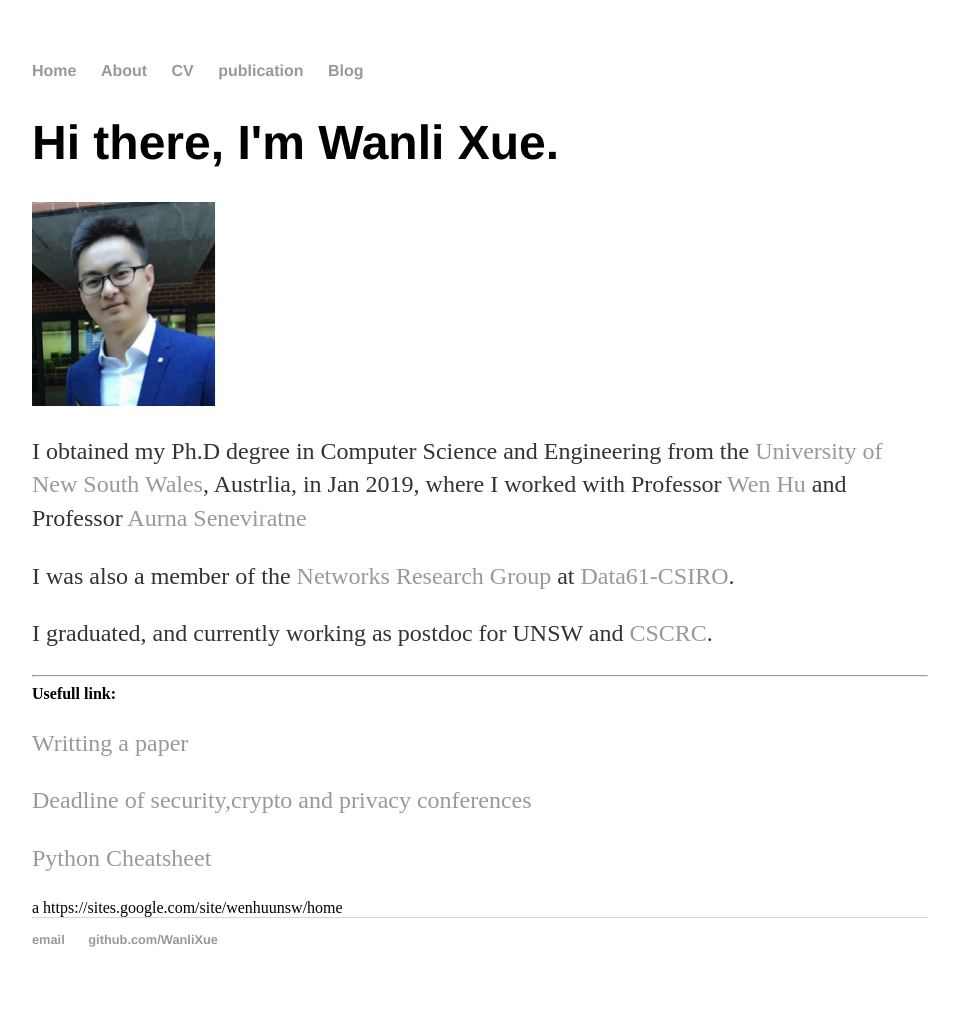
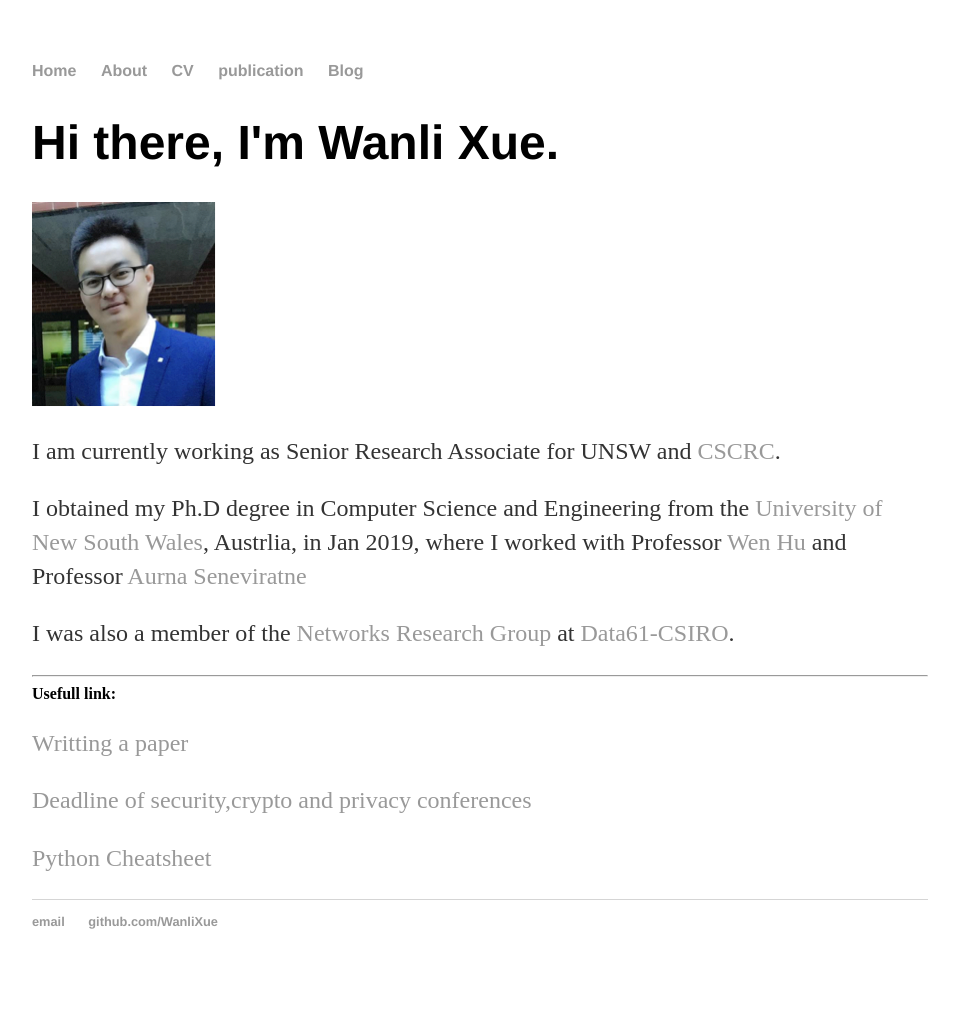
Before and after one commit to WanliXue/WanliXue.github.io, a Jekyll site: the page built from index.html, in a window 1280 px wide. Shown: the whole page, without its empty margins (160-1119 px from the left). Built offline with Jekyll 4.4.1, drawn with Linux system fonts in a browser that asks for light colours.

Commit message:
Update index.html

```diff
--- a/index.html
+++ b/index.html
@@ -6,9 +6,10 @@ title: Wanli Xue's home page
 		<div class="blurb">
 			<h1>Hi there, I'm Wanli Xue.</h1>
 			<img src="images/wanli.png" >
+			<p>I am currently working as Senior Research Associate for UNSW and <a href="https://www.cybersecuritycrc.org.au/">CSCRC</a>.</p>
 			<p>I obtained my Ph.D degree in Computer Science and Engineering from the <a href="https://www.unsw.edu.au/">University of New South Wales</a>, Austrlia, in Jan 2019, where I worked with Professor <a href="https://sites.google.com/site/wenhuunsw/home">Wen Hu</a> and Professor <a href="https://research.unsw.edu.au/people/professor-aruna-prasad-seneviratne">Aurna Seneviratne</a></p>
 			<p>I was also a member of the <a href="https://research.csiro.au/isp/">Networks Research Group</a> at <a href="https://data61.csiro.au/">Data61-CSIRO</a>.</p>
-			<p>I graduated, and currently working as postdoc for UNSW and <a href="https://www.cybersecuritycrc.org.au/">CSCRC</a>.</p>
+
 
 
 
@@ -25,4 +26,3 @@ title: Wanli Xue's home page
 
 <!-- <script type="text/javascript" id="clustrmaps" src="//cdn.clustrmaps.com/map_v2.js?d=_N3H33PFBsacckEwgBJL_Sem45mvr7g7mKGLYU77AAY&cl=ffffff&w=a"></script> -->
 </div>
-a https://sites.google.com/site/wenhuunsw/home
```
